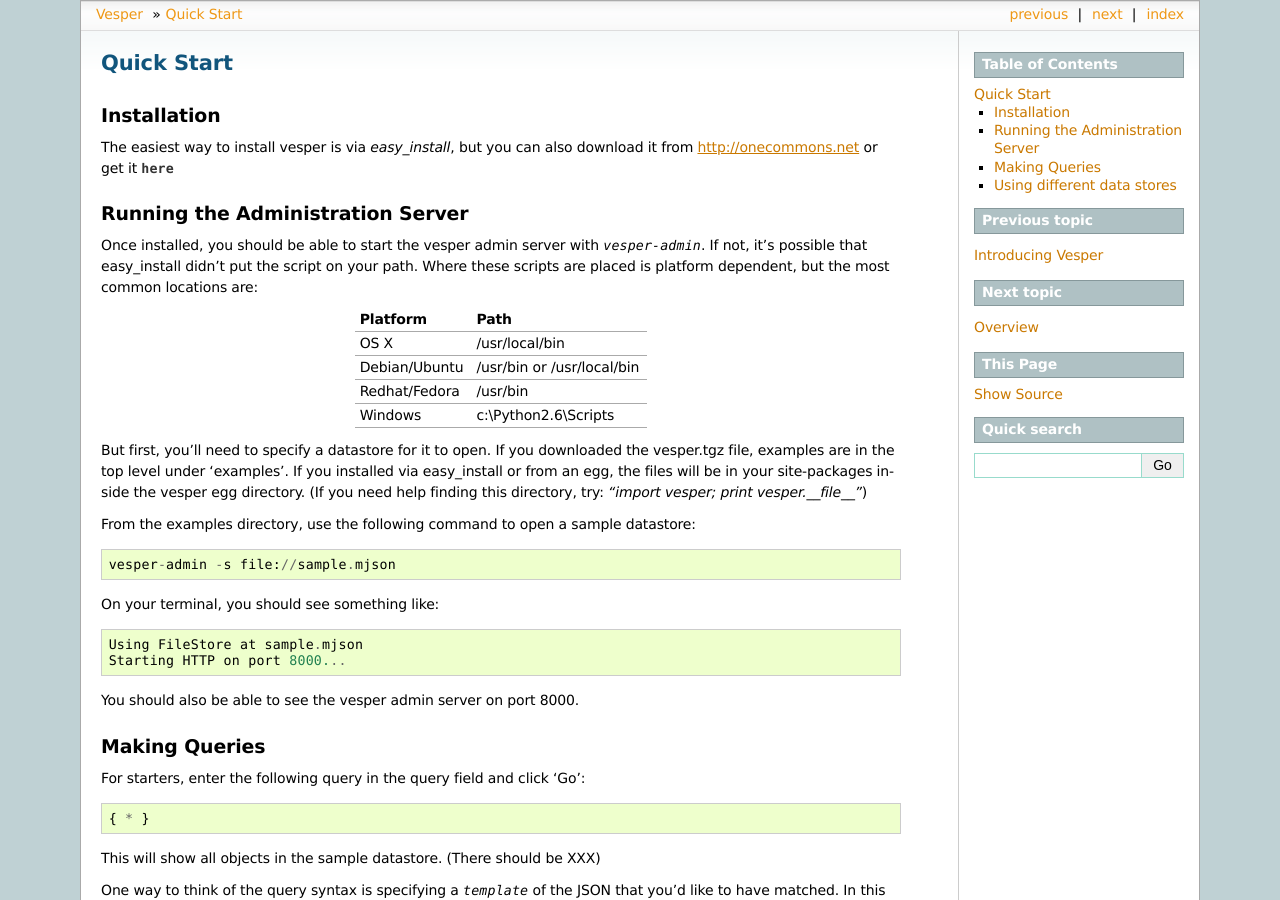
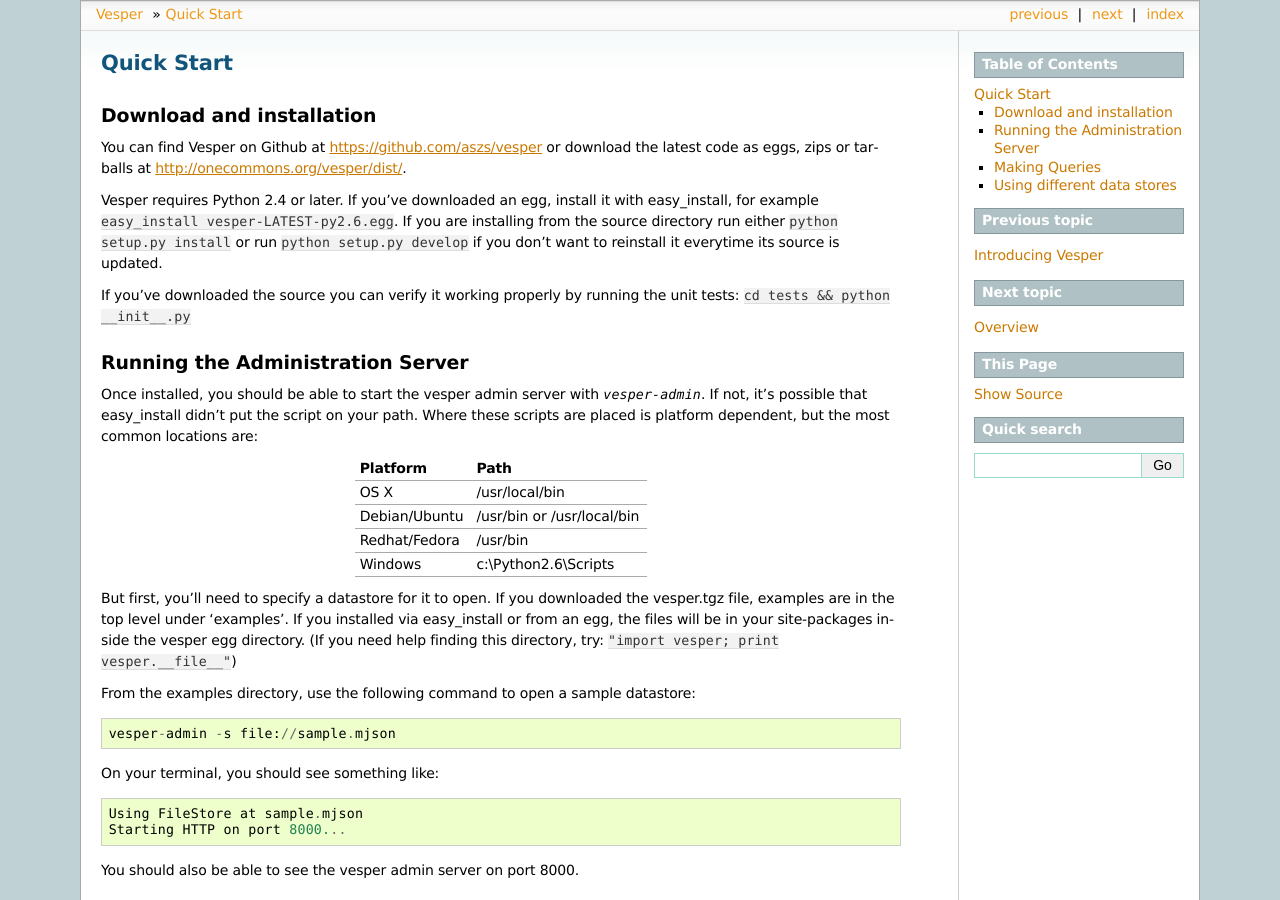
Before and after one commit to onecommons/vesper, a Sphinx documentation site: the page built from doc/source/admin.rst, in a window 1280 px wide and 900 px high. Built offline with Sphinx 7.4.7, drawn with Linux system fonts in a browser that asks for light colours; pages that are not in the unit, such as notebooks, are missing from menus.

Commit message:
update installation guide

```diff
--- a/doc/source/admin.rst
+++ b/doc/source/admin.rst
@@ -1,14 +1,18 @@
-.. :copyright: Copyright 2009-2010 by the Vesper team, see AUTHORS.
+.. :copyright: Copyright 2009-2011 by the Vesper team, see AUTHORS.
 .. :license: Dual licenced under the GPL or Apache2 licences, see LICENSE.
 
 Quick Start
 ===========
 
-Installation
-------------
+Download and installation
+-------------------------
 
-The easiest way to install vesper is via *easy_install*, but you can also download it from
-http://onecommons.net or get it :download:`here <../../dist/vesper-0.0.1.tar.gz>`
+You can find Vesper on Github at https://github.com/aszs/vesper or download the latest code as eggs, zips or tarballs at
+http://onecommons.org/vesper/dist/.
+
+Vesper requires Python 2.4 or later. If you've downloaded an egg, install it with easy_install, for example ``easy_install vesper-LATEST-py2.6.egg``. If you are installing from the source directory run either ``python setup.py install`` or run ``python setup.py develop`` if you don't want to reinstall it everytime its source is updated.
+
+If you've downloaded the source you can verify it working properly by running the unit tests: ``cd tests && python __init__.py``
 
 Running the Administration Server
 ---------------------------------
@@ -29,7 +33,7 @@
 But first, you'll need to specify a datastore for it to open.  If you downloaded the vesper.tgz file,
 examples are in the top level under 'examples'.  If you installed via easy_install or from an egg,
 the files will be in your site-packages inside the vesper egg directory.  (If you need help finding
-this directory, try: *"import vesper; print vesper.__file__"*)
+this directory, try: ``"import vesper; print vesper.__file__"``)
 
 From the examples directory, use the following command to open a sample datastore::
 
--- a/doc/source/index.rst
+++ b/doc/source/index.rst
@@ -7,7 +7,7 @@
 What is Vesper?
 ---------------
 
-Vesper is data-persistence framework that enables you to query and update data as `JSON`_, independent of the type of database that is actually storing the data.
+Vesper is a data-persistence framework that enables you to query and update data as `JSON`_, independent of the type of database that is actually storing the data.
 
 Datastore Independence
 ~~~~~~~~~~~~~~~~~~~~~~
@@ -55,6 +55,7 @@
    jsonqltoc
    pjson
    datastore
+   vesper.data.base.graph
    vesper.app
    vesper.web
    replication
```
